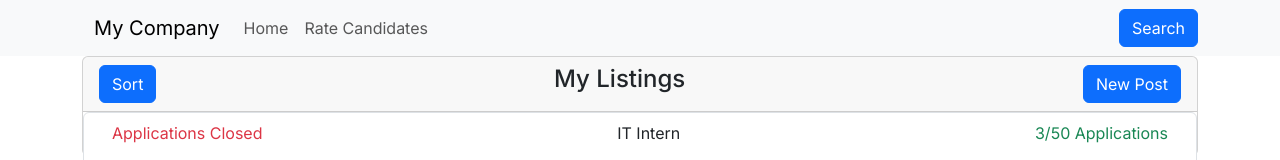
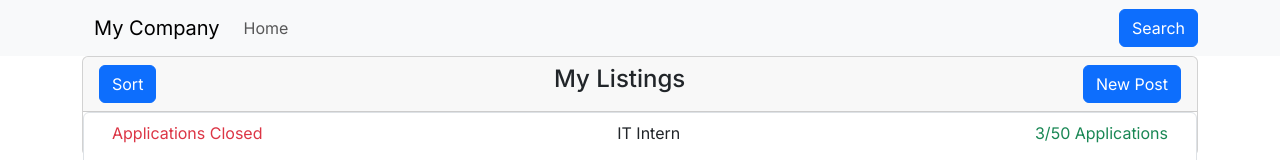
Before and after one commit to robwakefield/InternHunt, a Next.js app: page /recruiterDashboard in a window 1280 px wide. Shown: the top 160 px of the page. Built offline with nearby package versions, Linux system fonts and the light colour scheme.

Commit message:
Remove redundant rating link

```diff
--- a/src/app/recruiterDashboard/page.js
+++ b/src/app/recruiterDashboard/page.js
@@ -20,7 +20,6 @@ const handleClick = () => {
             <Navbar.Brand>My Company</Navbar.Brand>
             <Nav>
               <Nav.Link href="/">Home</Nav.Link>
-              <Nav.Link href="./recruiterInternship">Rate Candidates</Nav.Link>
             </Nav>
           </Container>
           <Button>Search</Button>
```
